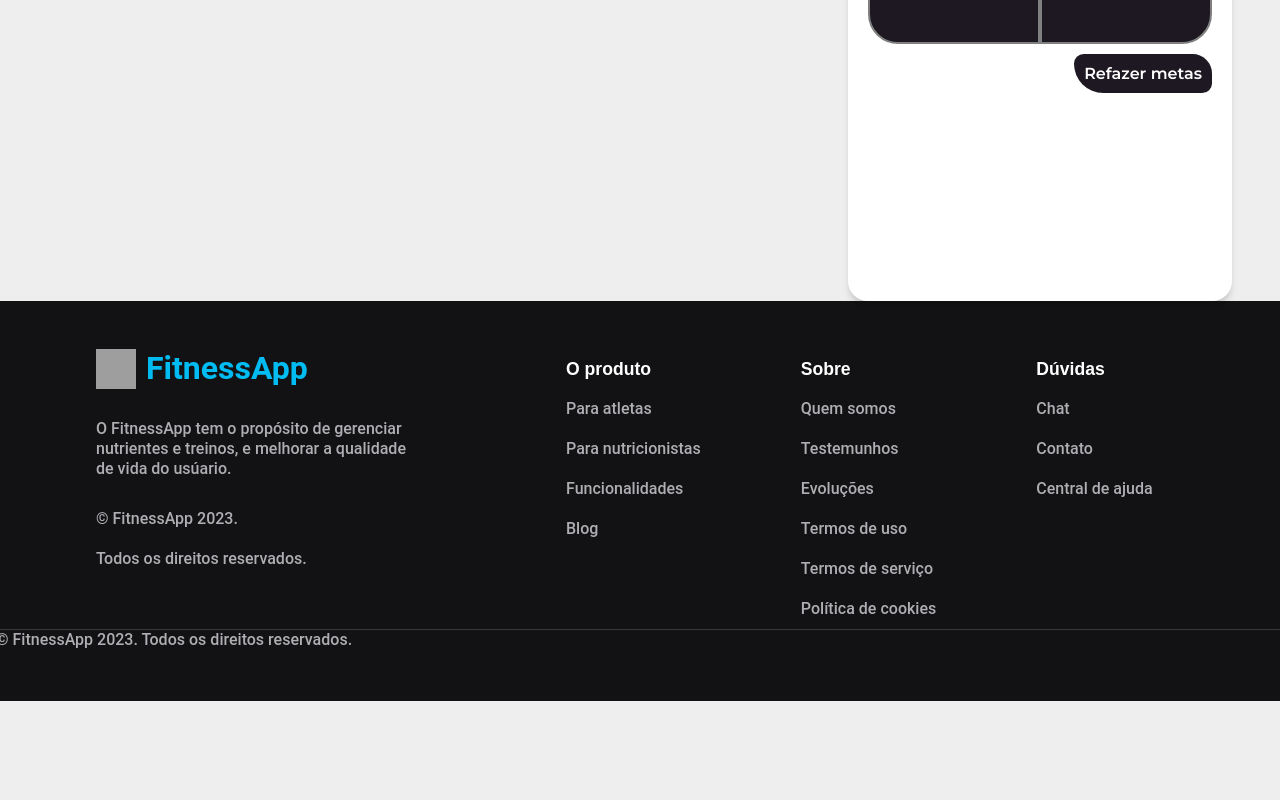
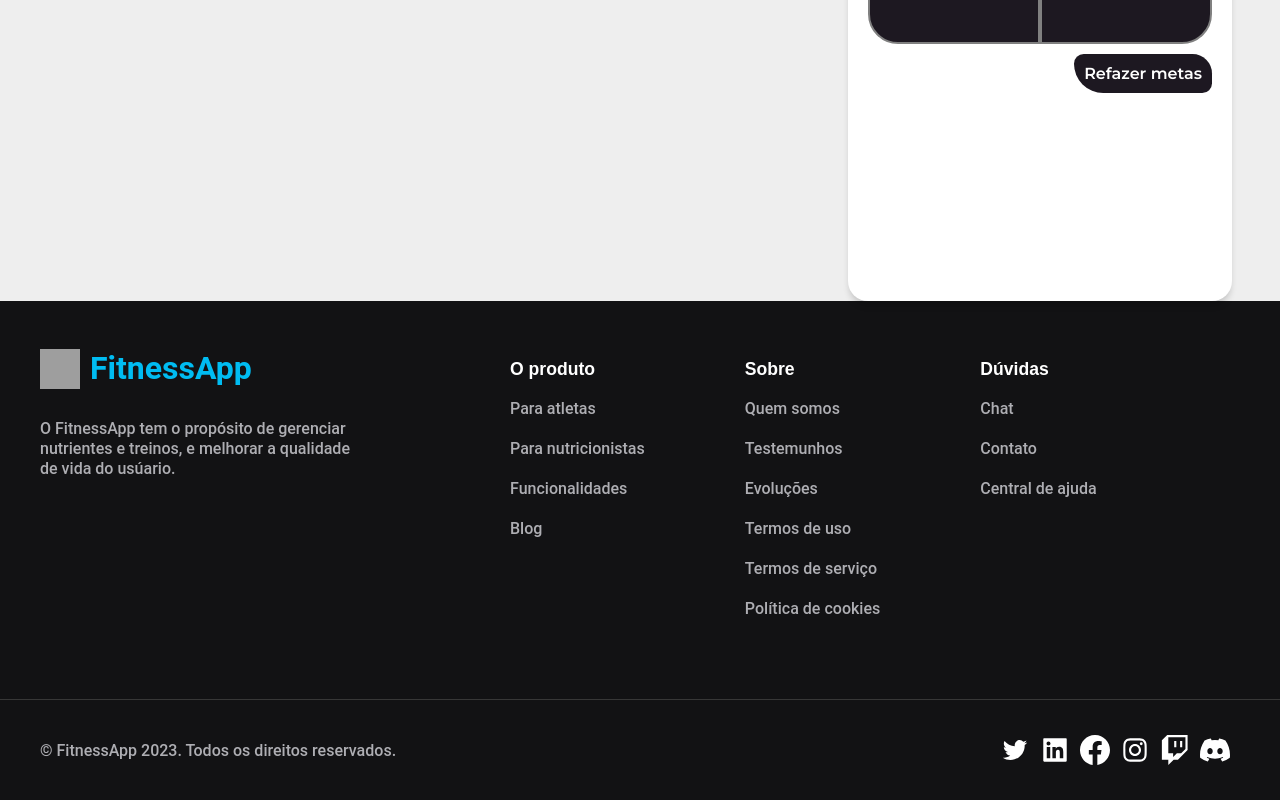
Before and after one commit to dayvid-s/FitnessApp, a Next.js app: page / in a window 1280 px wide. Shown: the part 980-1780 px from the top of the page. Before the commit the page ends 1681 px from the top, so only its background shows below. Built offline with nearby package versions, Linux system fonts and the light colour scheme; grey boxes are pictures that could not be loaded; a web font is replaced by a local one.

Commit message:
feat: changed some styles at the footer component

```diff
--- a/src/components/Footer/index.tsx
+++ b/src/components/Footer/index.tsx
@@ -2,25 +2,31 @@ import {
   BottomOfFooter,
   Container, ProductInfoSection, ProjectInfoSection, SectionAbout, WrapperOfFooterSessions,
 } from "./styles"
+import { AiOutlineTwitter } from "react-icons/ai"
+import { AiFillLinkedin } from "react-icons/ai"
+import { BsFacebook } from "react-icons/bs"
+import { AiOutlineInstagram } from "react-icons/ai"
+import { BsTwitch } from "react-icons/bs"
+import { BsDiscord } from "react-icons/bs"
+
+export function Footer() {
+
+  return (
+    <Container>
 
 
-export function Footer (){
-
-  return(
-    <Container>
       <WrapperOfFooterSessions>
 
         <ProjectInfoSection>
           <div>
             <img src="https://www.svgrepo.com/show/331727/healthy.svg"
-              width="40px" height="40px"/>
+              width="40px" height="40px" />
             <h1>FitnessApp</h1>
           </div>
 
           <p>O FitnessApp tem o propósito de gerenciar nutrientes e treinos, e
-          melhorar a qualidade de vida do usúario.
+            melhorar a qualidade de vida do usúario.
           </p>
-          <p>© FitnessApp 2023.<br/><br/>Todos os direitos reservados.</p>
         </ProjectInfoSection>
 
 
@@ -56,6 +62,14 @@ export function Footer (){
       <BottomOfFooter>
         <p>© FitnessApp 2023. Todos os direitos reservados.</p>
 
+
+        <AiOutlineTwitter></AiOutlineTwitter>
+        <AiFillLinkedin></AiFillLinkedin>
+        <BsFacebook></BsFacebook>
+        <AiOutlineInstagram></AiOutlineInstagram>
+        <BsTwitch></BsTwitch>
+        <BsDiscord></BsDiscord>
+
       </BottomOfFooter>
     </Container>
   )
--- a/src/components/Footer/styles.ts
+++ b/src/components/Footer/styles.ts
@@ -2,8 +2,8 @@ import styled from "styled-components"
 
 export const Container = styled.footer`
     background-color: #121214;
-    height:25rem;
-    padding:3rem 6rem 2rem;
+    height:30rem;
+    padding:3rem 2.5rem 2rem;
 `
 
 export const WrapperOfFooterSessions = styled.div`
@@ -59,9 +59,23 @@ export const DoubtSession = styled(ProductInfoSection)`
 `
 
 export const BottomOfFooter = styled.div`
+    background-color: #121214;
+    /* width:100vw; */
+    margin: 70px -40px 0 -40px;
     border-top: 1px solid #373737;
-    /* width: 100vw; */
-    margin-left:-100px;
-    margin-right:-100px;
+    display: flex;
+    flex-direction: row;
+    align-items: center;
+    padding:35px 40px;
+    p{
+        margin-right: auto;
+    }
+    svg{
+        width:30px;
+        height:30px;
+        color:#fff;
+        cursor: pointer;
+        margin-right: 10px;
+    }
     ;
 `
--- a/src/components/Welcome/styles.ts
+++ b/src/components/Welcome/styles.ts
@@ -37,7 +37,7 @@ export const WelcomeWrapper = styled.div`
     margin-left: 2rem;
     h1{
         font-weight: 400;
-        color:#F7F7F7;
+        /* color:#F7F7F7; */
         font-size: 2.4rem;
     }
     strong{
```
Also changed, not shown: src/components/Welcome/index.tsx (+7 -7 lines).
